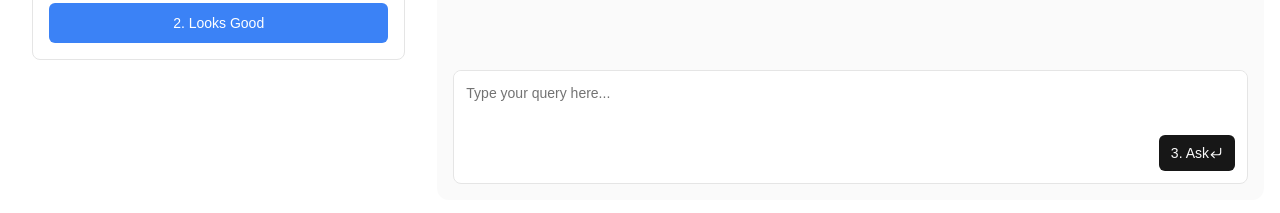
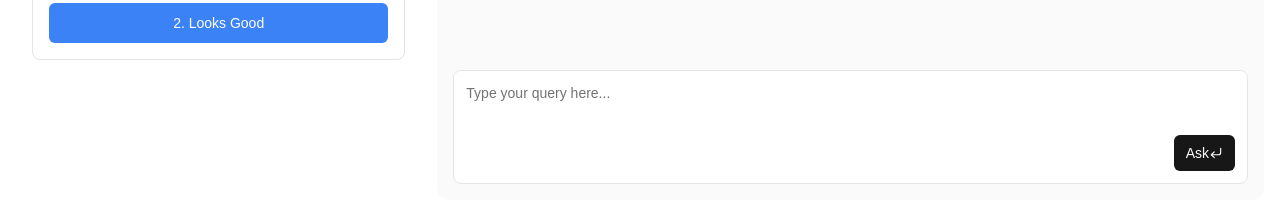
Before and after one commit to Priyanshu-ai902/MediAnswer, a Next.js app: page / in a window 1280 px wide. Shown: the part 584-797 px from the top of the page. Built offline with nearby package versions, Linux system fonts and the light colour scheme.

Commit message:
chat with ai on medical report is added

```diff
--- a/app/api/medichatgemini/route.ts
+++ b/app/api/medichatgemini/route.ts
@@ -1,20 +1,35 @@
-import { Message } from "ai/react";
-import { Pinecone } from "@pinecone-database/pinecone";
-import { queryPineconeVectorStore } from "@/utils";
+import { GoogleGenerativeAI } from "@google/generative-ai";
 
-const pc = new Pinecone({ apiKey: process.env.PINECONE_API_KEY! })
+const genAI = new GoogleGenerativeAI(process.env.GEMINI_API_KEY!);
+const model = genAI.getGenerativeModel({
+    model: "gemini-1.5-pro",
+});
+
+const promptTemplate = (reportData: string, userQuestion: string) => `
+Patient medical report says:
+${reportData}
+
+Question: ${userQuestion}
+
+## Response:
+`;
 
 export async function POST(req: Request, res: Response) {
-    const reqBody = await req.json()
-    console.log(reqBody)
-    const messages: Message[] = reqBody.messages
-    const userQuestion = messages[messages.length - 1].content
-    const reportData = reqBody.data.reportData
+    const { messages, data } = await req.json();
+    console.log("Messages:", messages);
+    console.log("Report Data:", data.reportData);
 
-    const serachQuery = `Represent this for searching relevant passages: Patient medical report says: \n${reportData} \n\n ${userQuestion}`
+    const userQuestion = messages[messages.length - 1].content;
+    console.log("User Question:", userQuestion);
 
-    const retrievals = await queryPineconeVectorStore(pc, 'medianswer', 'ns1', serachQuery)
+    const reportData = data.reportData;
+    const prompt = promptTemplate(reportData, userQuestion);
 
-    return new Response("dummy response", { status: 200 })
+    const generatedContent = await model.generateContent([prompt]);
+    console.log("Generated Content:", generatedContent);
 
+    const aiResponse = generatedContent.response.candidates![0].content.parts[0].text;
+    console.log("AI Response:", aiResponse);
+
+    return new Response(JSON.stringify({ message: aiResponse }), { status: 200 });
 }
--- a/components/chatComponent.tsx
+++ b/components/chatComponent.tsx
@@ -1,63 +1,87 @@
-
-import { Badge } from "@/components/ui/badge"
-import { useChat } from 'ai/react'
-import React from 'react'
-import MessageBox from "./messageBox"
-import { Textarea } from "./ui/textarea"
-import { Button } from "./ui/button"
-import { CornerDownLeft, Loader2 } from "lucide-react"
+import { Badge } from "@/components/ui/badge";
+import { useChat } from 'ai/react';
+import React, { useState } from 'react';
+import MessageBox from "./messageBox";
+import { Textarea } from "./ui/textarea";
+import { Button } from "./ui/button";
+import { CornerDownLeft, Loader2 } from "lucide-react";
 
 type Props = {
-    reportData: string
-}
+    reportData: string;
+};
+
+const ChatComponent = ({ reportData }: Props) => {
+    const [chatMessages, setChatMessages] = useState<{ role: string, content: string }[]>([]);
+    const [input, setInput] = useState<string>('');
+    const [isLoading, setIsLoading] = useState<boolean>(false);
+
+    const handleInputChange = (event: React.ChangeEvent<HTMLTextAreaElement>) => {
+        setInput(event.target.value);
+    };
+
+    const handleSubmit = async (event: React.FormEvent) => {
+        event.preventDefault();
+        if (!input.trim()) return;
+
+        // Add the user's message to the chat
+        const userMessage = { role: "user", content: input };
+        setChatMessages((prev) => [...prev, userMessage]);
+        setInput('');  // Clear the input after submission
+        setIsLoading(true);
+
+        try {
+
+            const response = await fetch('/api/medichatgemini', {
+                method: 'POST',
+                headers: {
+                    'Content-Type': 'application/json',
+                },
+                body: JSON.stringify({
+                    messages: [{ role: "user", content: input }],
+                    data: { reportData }
+                }),
+            });
+
+            const { message } = await response.json();
+            console.log("AI Response:", message);
 
 
-
-const ChatComponent = ({ reportData }: Props) => {
-
-    const { messages, input, handleInputChange, handleSubmit, isLoading } = useChat({
-        api: 'api/medichatgemini'
-    });
-
+            const aiMessage = { role: "ai", content: message };
+            setChatMessages((prev) => [...prev, aiMessage]);
+        } catch (error) {
+            console.error("Error fetching AI response:", error);
+        } finally {
+            setIsLoading(false);
+        }
+    };
 
     return (
         <div className='h-full bg-muted/50 relative flex flex-col min-h-[50vh] rounded-xl p-4 gap-4'>
             <Badge className={`absolute right-3 top-1.5 ${reportData && 'bg-green-600'}`} variant={"outline"}>
                 {reportData ? 'Report Added' : 'No Report Added'}
             </Badge>
-            <div className="flex-1">
-
+            <div className="flex-1"></div>
+            <div className="flex flex-col gap-4">
+                {chatMessages.map((m, idx) => (
+                    <MessageBox key={idx} role={m.role} content={m.content} />
+                ))}
             </div>
-            <div className="flex flex-col gap-4">
-                {
-                    messages.map((m, idx) => {
-                        return <MessageBox key={idx} role={m.role} content={m.content} />
-                    })
-                }
-            </div>
-            <form className="relative overflow-hidden rounded-lg border bg-background" onSubmit={(event) => {
-                event.preventDefault()
-                handleSubmit(event, {
-                    data: {
-                        reportData: reportData
-                    }
-                })
-            }}>
-
-                <Textarea value={input} onChange={handleInputChange}
+            <form className="relative overflow-hidden rounded-lg border bg-background" onSubmit={handleSubmit}>
+                <Textarea
+                    value={input}
+                    onChange={handleInputChange}
                     placeholder="Type your query here..."
-                    className="min-h-12 resize-none border-0 p-3 shadow-none focus-visible:ring-0" />
+                    className="min-h-12 resize-none border-0 p-3 shadow-none focus-visible:ring-0"
+                />
                 <div className="flex items-center p-3 pt-0">
                     <Button disabled={isLoading} className="ml-auto" type="submit" size={'sm'}>
-                        {isLoading ? "Analizing.." : "3. Ask"}
+                        {isLoading ? "Analyzing..." : "Ask"}
                         {isLoading ? <Loader2 className="size-3.5 animate-spin" /> : <CornerDownLeft className="size-3.5" />}
-
                     </Button>
                 </div>
             </form>
         </div>
-    )
-}
+    );
+};
 
-
-export default ChatComponent
+export default ChatComponent;
--- a/utils.ts
+++ /dev/null
@@ -1,18 +0,0 @@
-import { Pinecone } from "@pinecone-database/pinecone";
-import { HfInference } from "@huggingface/inference"
-
-const hf = new HfInference(process.env.HUGGINGFACE_TOKEN)
-
-export async function queryPineconeVectorStore(
-    client: Pinecone,
-    indexName: string,
-    namespace: string,
-    searchQuery: string
-): Promise<string> {
-    const hfOutput = await hf.featureExtraction({
-        model: 'mixedbread-ai/mxbai-embed-large-v1',
-        inputs: searchQuery
-    })
-    console.log(hfOutput)
-    return ""
-}
```
